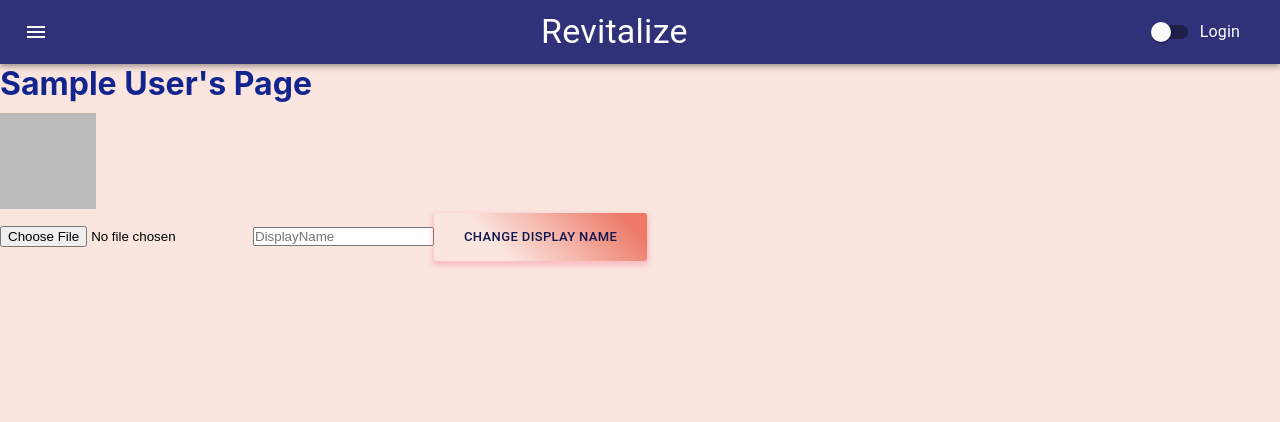
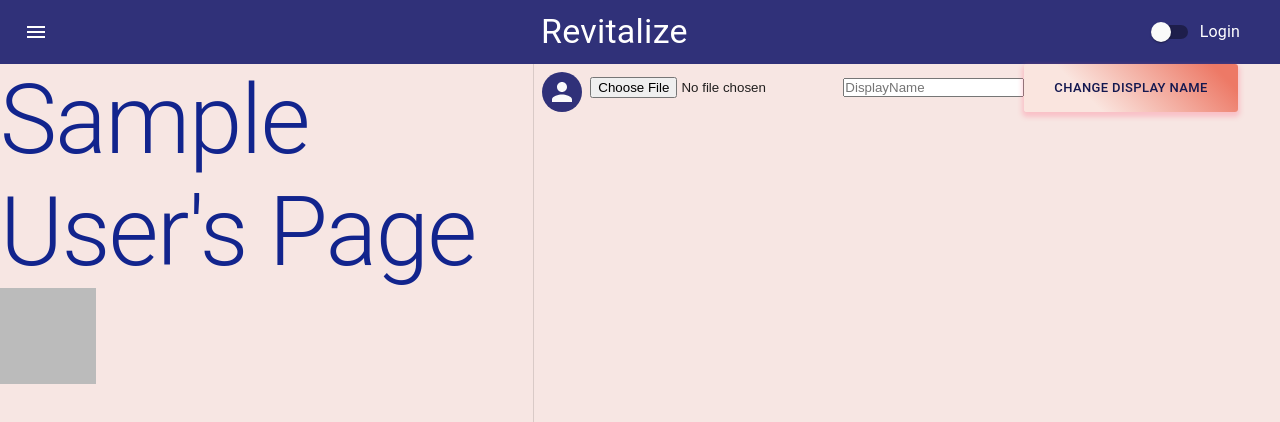
Before and after one commit to Latinobull/Revitalize, a React (Create React App) app in the folder client/: page /Profile/1 in a window 1280 px wide. Shown: the top 422 px of the page. Built offline with nearby package versions, Linux system fonts and the light colour scheme; no server answers; sample sign-in values are in the browser's storage.

Commit message:
finished one side of profile

```diff
--- a/client/src/component/Profile.js
+++ b/client/src/component/Profile.js
@@ -3,12 +3,25 @@ import { useAuth } from '../Authenticate/AuthContext';
 import firebase from 'firebase/app';
 import '@firebase/storage';
 import app from '../firebase';
-import { Button, Grid, makeStyles } from '@material-ui/core';
+import {
+  Avatar,
+  Button,
+  CssBaseline,
+  Divider,
+  Grid,
+  makeStyles,
+  Typography,
+} from '@material-ui/core';
 
-const useStyles = makeStyles({
+const useStyles = makeStyles(theme => ({
+  root: {
+    height: '100vh',
+    backgroundColor: '#F7E6E3',
+  },
   displayImage: {
     maxHeight: 500,
     maxWidth: 500,
+    alignSelf: 'center',
   },
   button: {
     background: 'linear-gradient(45deg, #FAE5DF 30%, #ed7966 90%)',
@@ -20,7 +33,16 @@ const useStyles = makeStyles({
     padding: '0 30px',
     justifyContent: 'center',
   },
-});
+  myname: {
+    color: '#12248d',
+    marginBottom: '10px',
+    // font-family: -apple-system, BlinkMacSystemFont, 'Segoe UI', Roboto, Oxygen, Ubuntu, Cantarell, 'Open Sans', 'Helvetica Neue', sans-serif;
+  },
+  avatar: {
+    margin: theme.spacing(1),
+    backgroundColor: '#303179',
+  },
+}));
 
 export default function Profile() {
   const [error, setError] = useState('');
@@ -74,9 +96,14 @@ export default function Profile() {
   }
   const classes = useStyles();
   return (
-    <Grid>
-      <h1>{currentUser.displayName}'s Page</h1>
-      <img src={currentUser.photoURL} className={classes.displayImage} />
+    <Grid container component="main" className={classes.root}>
+      <CssBaseline />
+      <Grid item xs={false} sm={4} md={5}>
+        <Typography variant="h1">{currentUser.displayName}'s Page</Typography>
+        <img src={currentUser.photoURL} className={classes.displayImage} />
+      </Grid>
+      <Divider orientation="vertical" flexItem />
+      <Avatar className={classes.avatar}></Avatar>
       <form>
         <input type="file" onChange={onFileChange} />
         <input
```
